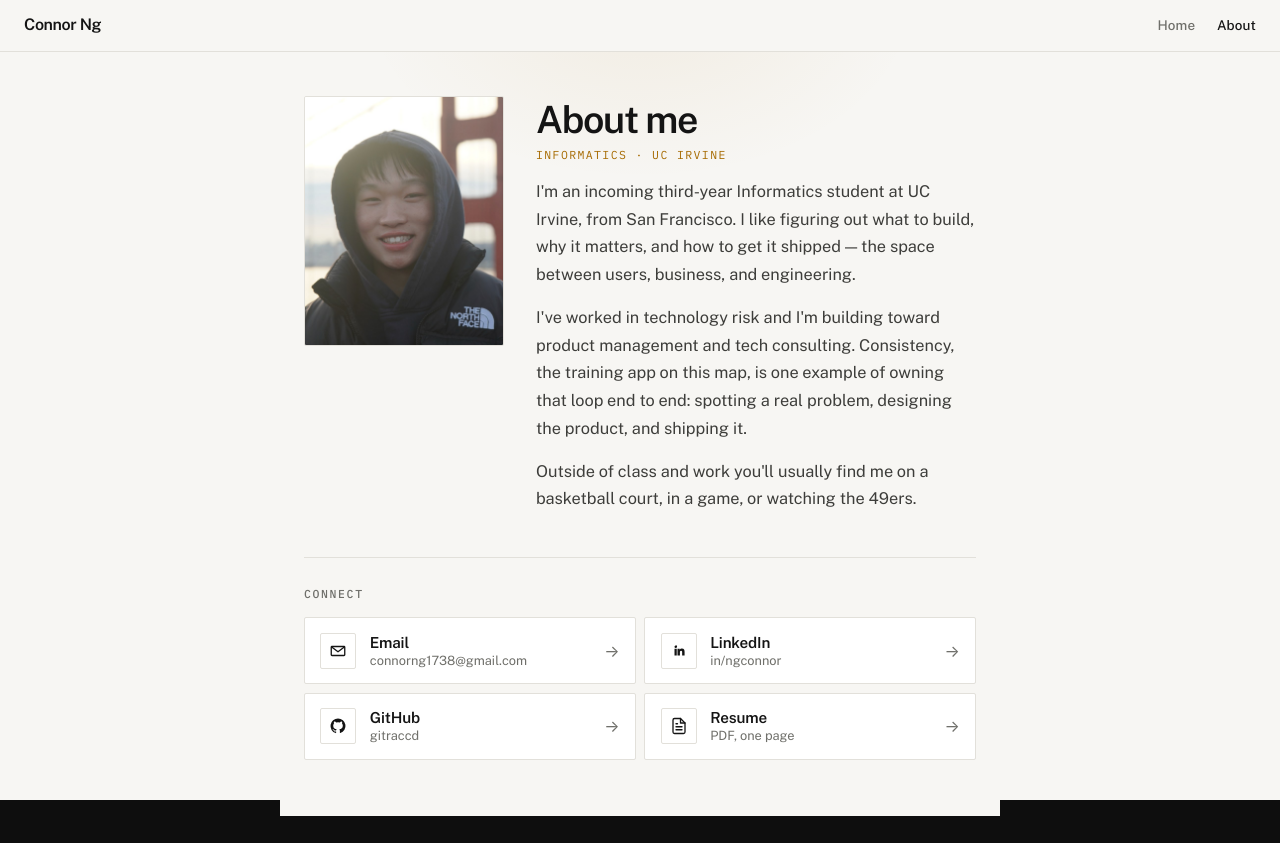
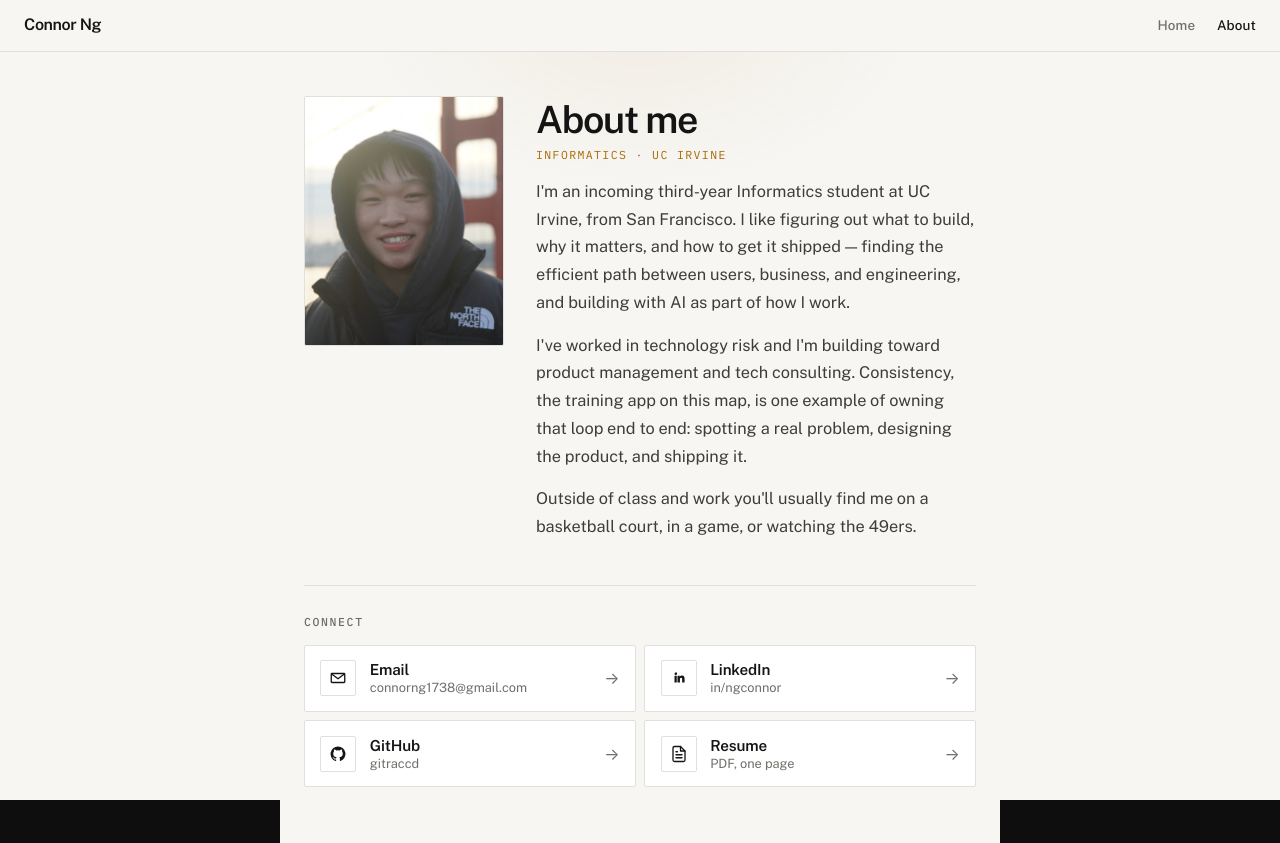
Before and after one commit to connor-ng/connor-ng.github.io, a React (Vite) app: page /about in a window 1280 px wide. Before the commit the page ends 816 px from the top, so only its background shows below. Built offline with nearby package versions, Linux system fonts and the light colour scheme.

Commit message:
Mention efficiency and building with AI on About
Fold optimization mindset and AI-assisted building into the
opening pitch without adding a separate hobbies-style bullet.

Co-authored-by: ngce <ngce@uci.edu>

```diff
--- a/src/pages/About.jsx
+++ b/src/pages/About.jsx
@@ -75,8 +75,9 @@ function About() {
             <p className="about-bio">
               I&apos;m an incoming third-year Informatics student at UC Irvine,
               from San Francisco. I like figuring out what to build, why it
-              matters, and how to get it shipped — the space between users,
-              business, and engineering.
+              matters, and how to get it shipped — finding the efficient path
+              between users, business, and engineering, and building with AI
+              as part of how I work.
             </p>
             <p className="about-bio">
               I&apos;ve worked in technology risk and I&apos;m building toward
```
